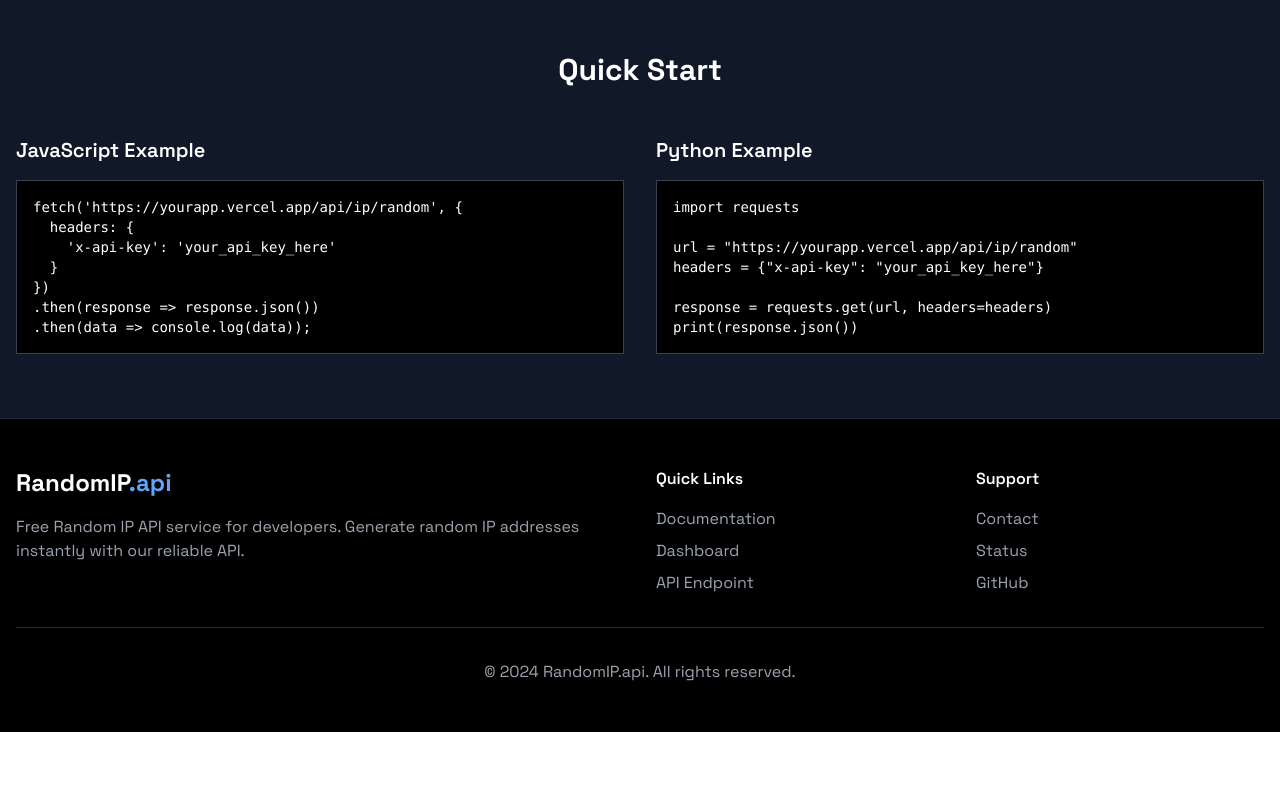
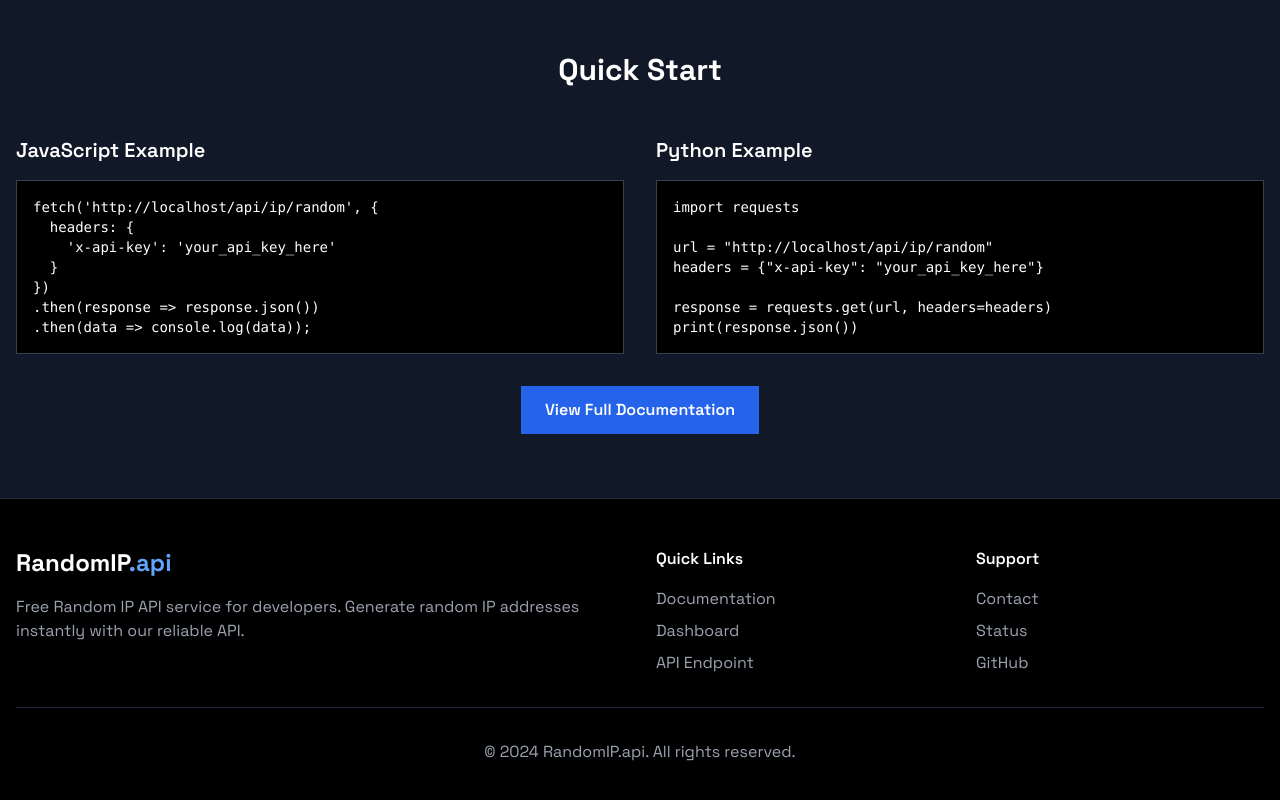
Before and after one commit to hasanxld/random-ip-apis, a Next.js app: page / in a window 1280 px wide. Shown: the part 1276-2076 px from the top of the page. Before the commit the page ends 2008 px from the top, so only its background shows below. Built offline with nearby package versions, Linux system fonts and the light colour scheme.

Commit message:
Update page.js

```diff
--- a/app/page.js
+++ b/app/page.js
@@ -1,3 +1,5 @@
+'use client'
+import { useState, useEffect } from 'react'
 import Header from '../components/Header'
 import Footer from '../components/Footer'
 import ApiKeyGenerator from '../components/ApiKeyGenerator'
@@ -5,6 +7,13 @@
 import Link from 'next/link'
 
 export default function Home() {
+  const [baseUrl, setBaseUrl] = useState('')
+
+  useEffect(() => {
+    // Set the current website URL dynamically
+    setBaseUrl(window.location.origin)
+  }, [])
+
   return (
     <div className="min-h-screen bg-black text-white">
       <Header />
@@ -81,7 +90,7 @@
             <div>
               <h3 className="text-xl font-semibold mb-4">JavaScript Example</h3>
               <pre className="bg-black p-4 border border-gray-700 overflow-auto text-sm">
-{`fetch('https://yourapp.vercel.app/api/ip/random', {
+{`fetch('${baseUrl}/api/ip/random', {
   headers: {
     'x-api-key': 'your_api_key_here'
   }
@@ -96,13 +105,22 @@
               <pre className="bg-black p-4 border border-gray-700 overflow-auto text-sm">
 {`import requests
 
-url = "https://yourapp.vercel.app/api/ip/random"
+url = "${baseUrl}/api/ip/random"
 headers = {"x-api-key": "your_api_key_here"}
 
 response = requests.get(url, headers=headers)
 print(response.json())`}
               </pre>
             </div>
+          </div>
+
+          <div className="text-center mt-8">
+            <Link
+              href="/documentation"
+              className="bg-blue-600 hover:bg-blue-700 text-white px-6 py-3 font-semibold transition-colors inline-block"
+            >
+              View Full Documentation
+            </Link>
           </div>
         </div>
       </section>
```
